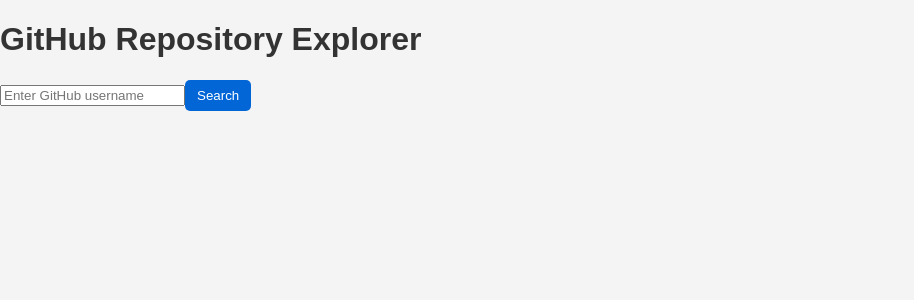
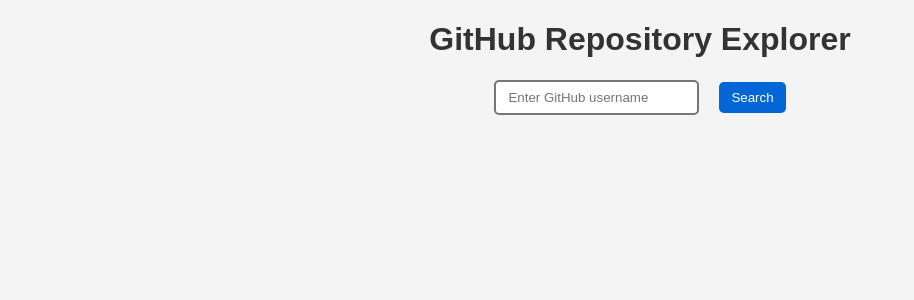
Before and after one commit to ronenbez/Ryze-github-explorer, a Next.js app: page / in a window 1280 px wide. Shown: the top 300 px of the page, without its empty margins (0-914 px from the left). Built offline with nearby package versions, Linux system fonts and the light colour scheme.

Commit message:
style fixes

```diff
--- a/src/app/globals.css
+++ b/src/app/globals.css
@@ -4,6 +4,7 @@
   color: #333;
   margin: 0;
   padding: 0;
+  text-align: center;
 }
 
 a {
@@ -22,8 +23,20 @@
   padding: 8px 12px;
   cursor: pointer;
   border-radius: 5px;
+  margin-left: 20px;
 }
 
 button:hover {
   background-color: #024ea2;
 }
+
+input {
+  padding: 8px 12px;
+  border-radius: 5px;
+  border-style: solid;
+}
+
+ul {
+  list-style: none;
+  text-align: left;
+}
```
